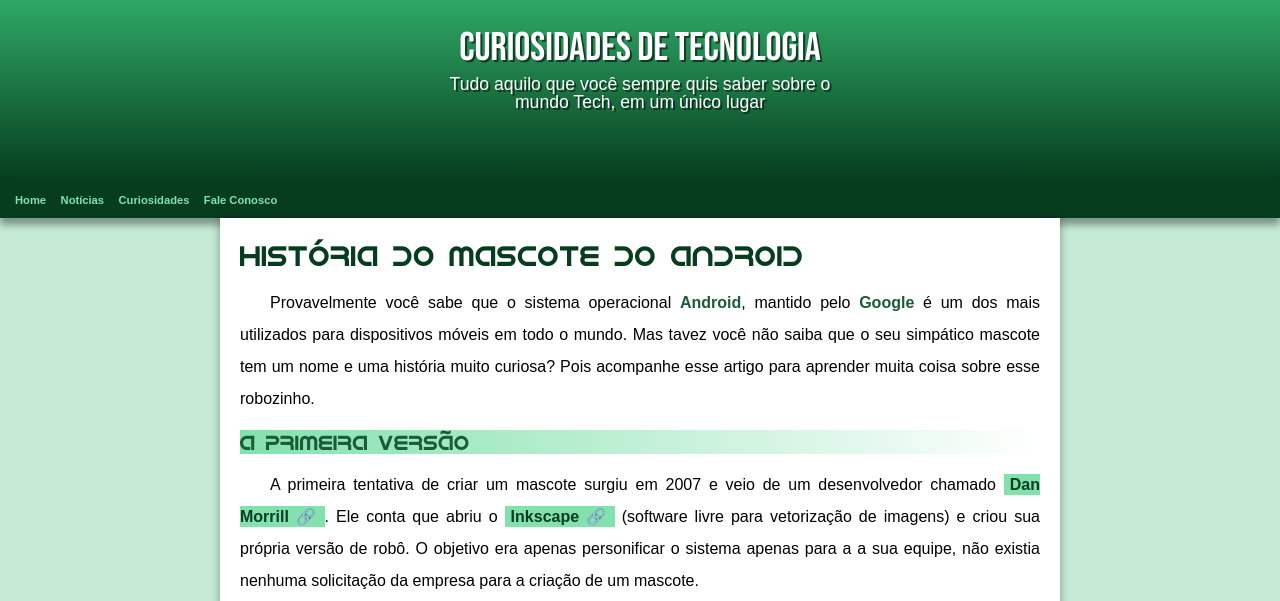
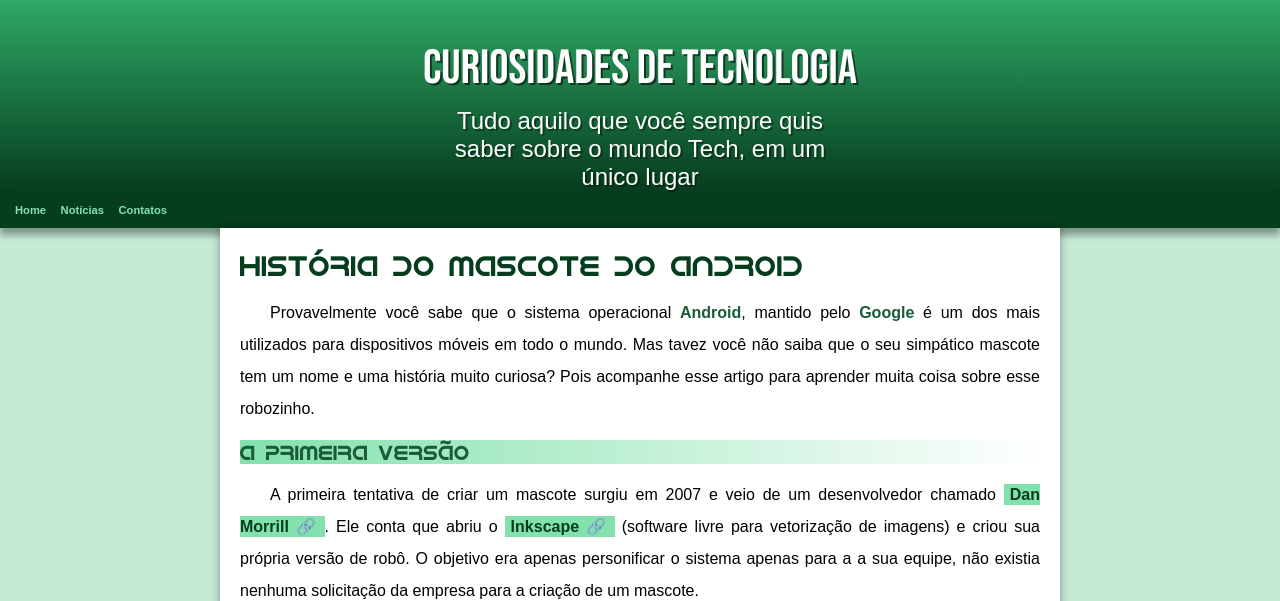
Before and after one commit to valdinarramos/meu-site, a plain HTML site: page index.html in a window 1280 px wide. Shown: the top 601 px of the page. Drawn offline with Linux system fonts and the light colour scheme.

Commit message:
header e footer modificados

```diff
--- a/estilo/style.css
+++ b/estilo/style.css
@@ -38,29 +38,27 @@ header{
     background-image: linear-gradient(to bottom, var(--cor03), var(--cor05));
     height: 150px;
     text-align: center;
-    padding-top: 30px;
+    padding-top: 40px;
 
 }
 header > h1 {
     color: white;
     font-family: var(--fonte-destaque);
-    font-size: 2.5em;
-    line-height: 0.9em;
+    font-size: 3em;
     font-weight: normal;
     margin-bottom: 10px;
     text-shadow: 2px 2px 0px rgba(0, 0, 0, 0.548);
 }
 header > p{
     font-family: var(--fonte-padrao);
-    font-size: 1.1em;
-    line-height: 1em;
+    font-size: 1.5em;
     color: white;
     max-width: 420px;
     padding-right: 10px;
     padding-left: 10px;
     margin: auto;
     margin-bottom: 20px;
-    text-shadow: 2px 2px 0px rgba(0, 0, 0, 0.548);
+    text-shadow: 2px 2px 0px rgba(0, 0, 0, 0.37);
 
 
 }
--- a/index.html
+++ b/index.html
@@ -15,8 +15,7 @@
     <nav>
         <a href="#">Home</a>
         <a href="#">Notícias</a>
-        <a href="#">Curiosidades</a>
-        <a href="#">Fale Conosco</a>
+        <a href="#">Contatos</a>
     </nav>
     <main>
         <article>
@@ -81,7 +80,7 @@
         </article>
     </main>
     <footer>
-        <p>Site criado por <a href="https://gustavoguanabara.github.io/" target="_blank">Valdinar Ramos</a> para o <a href="https://www.youtube.com/cursoemvideo" target="_blank">CursoemVideo</a>.</p>
+        <p>Site criado por <a href="https://gustavoguanabara.github.io/" target="_blank">Valdinar Ramos</a> para o <a href="https://www.youtube.com/cursoemvideo" target="_blank">Curso em Video</a>.</p>
     </footer>
 </body>
 </html>
```
